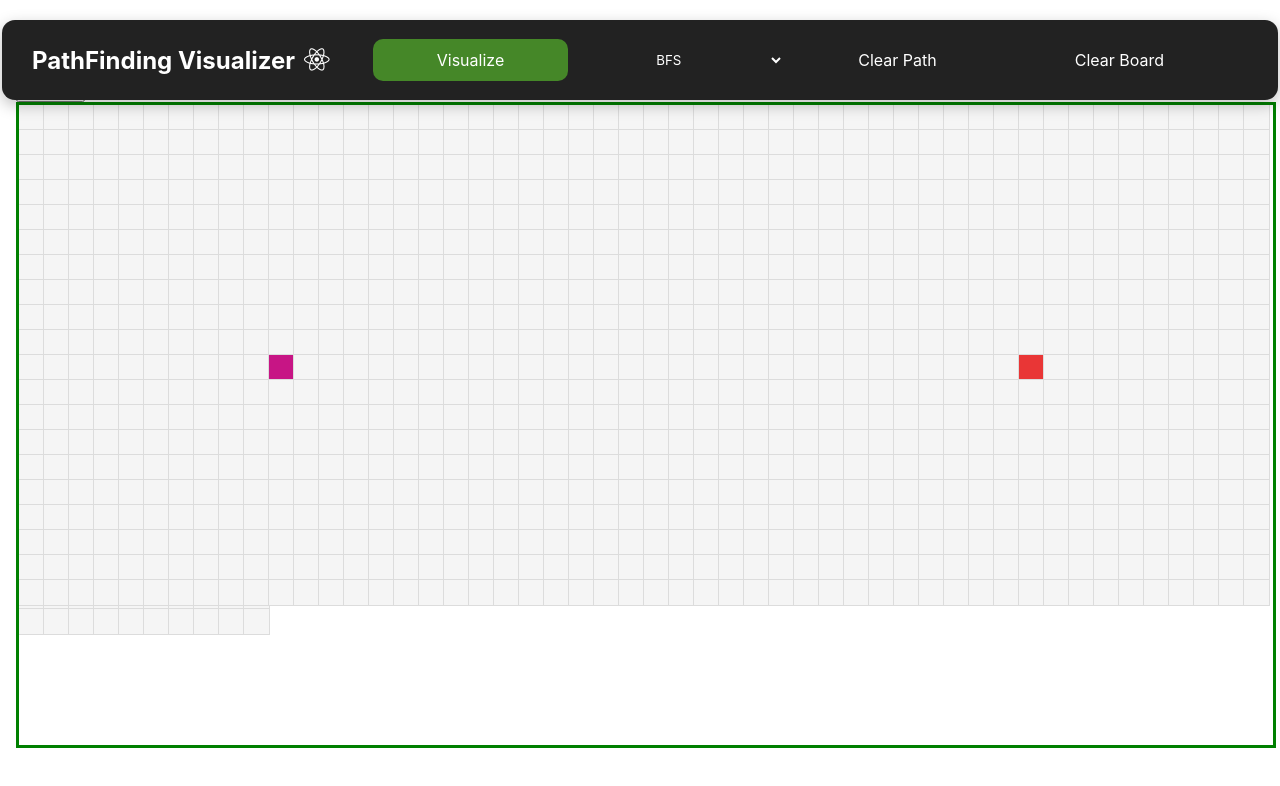
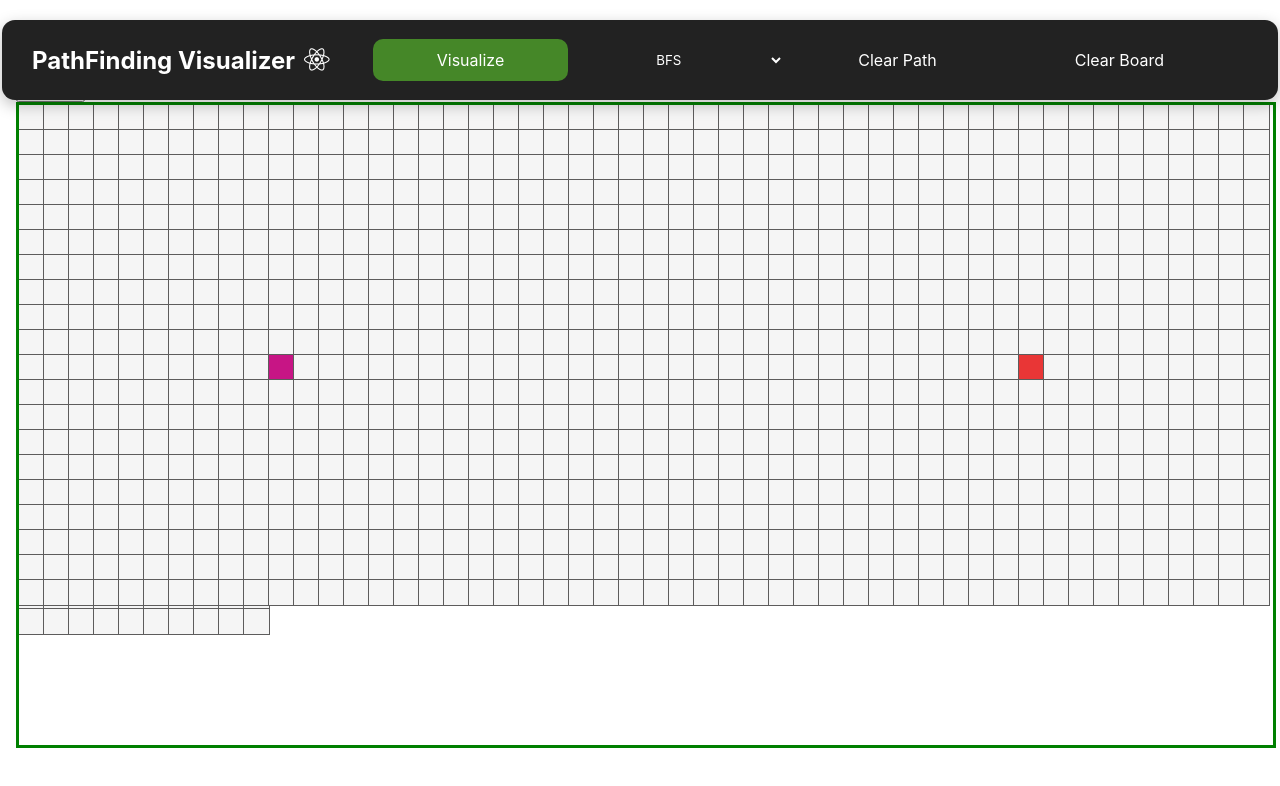
Before and after one commit to rahulj123rahulj/Pathfinding-Visualizer, a React (Create React App) app: page / in a window 1280 px wide. Shown: the top 786 px of the page. Built offline with nearby package versions, Linux system fonts and the light colour scheme; the HTML template or start-up script is replaced by a standard one.

Commit message:
Node outline changed

```diff
--- a/src/PathfindingVisualizer/Node/Node.css
+++ b/src/PathfindingVisualizer/Node/Node.css
@@ -4,7 +4,7 @@
     margin:0;
     padding:0;
     background-color: whitesmoke;
-    outline: 1px solid gainsboro;
+    outline: 1px solid rgb(93, 92, 92);
     display: inline-block;
 }
 
```
